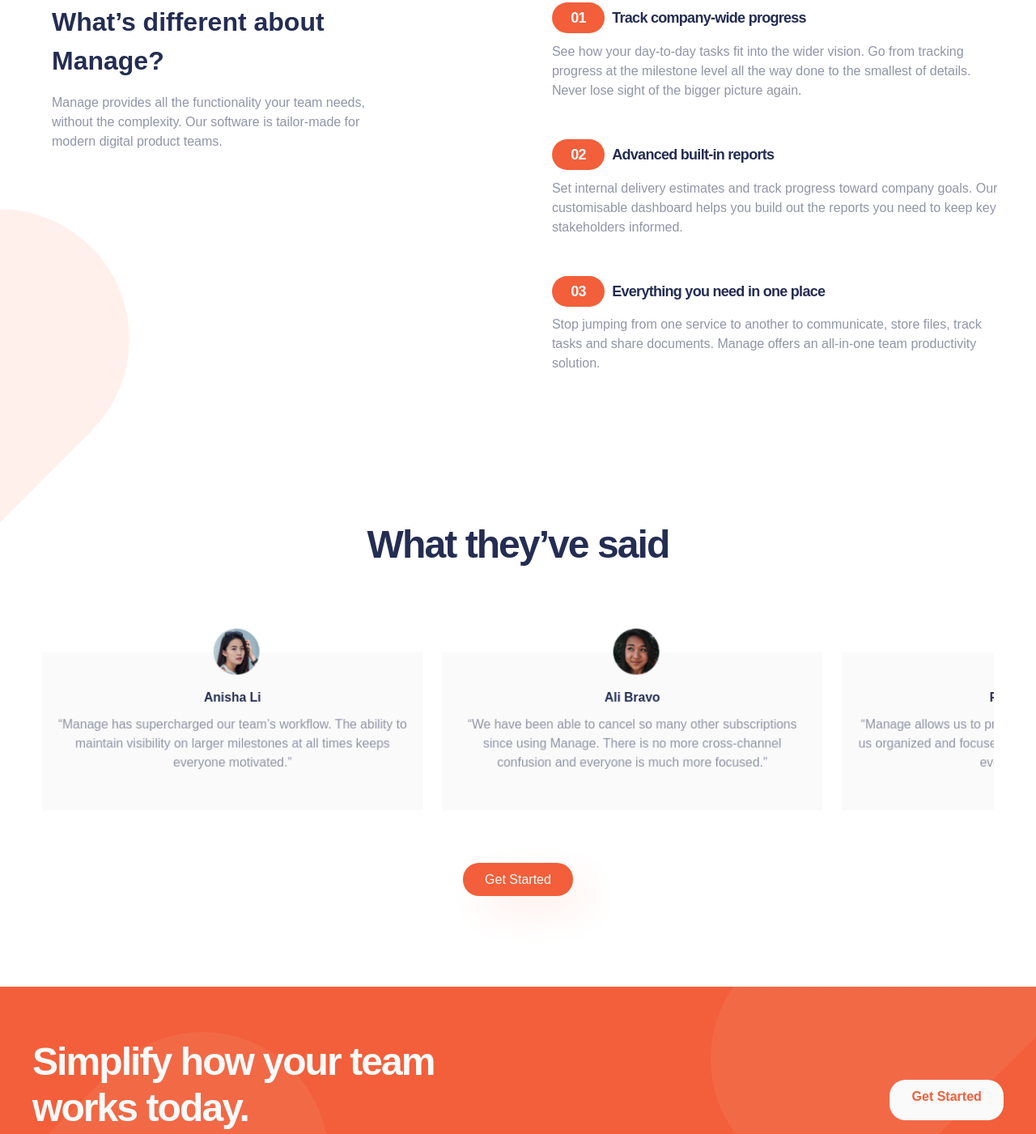
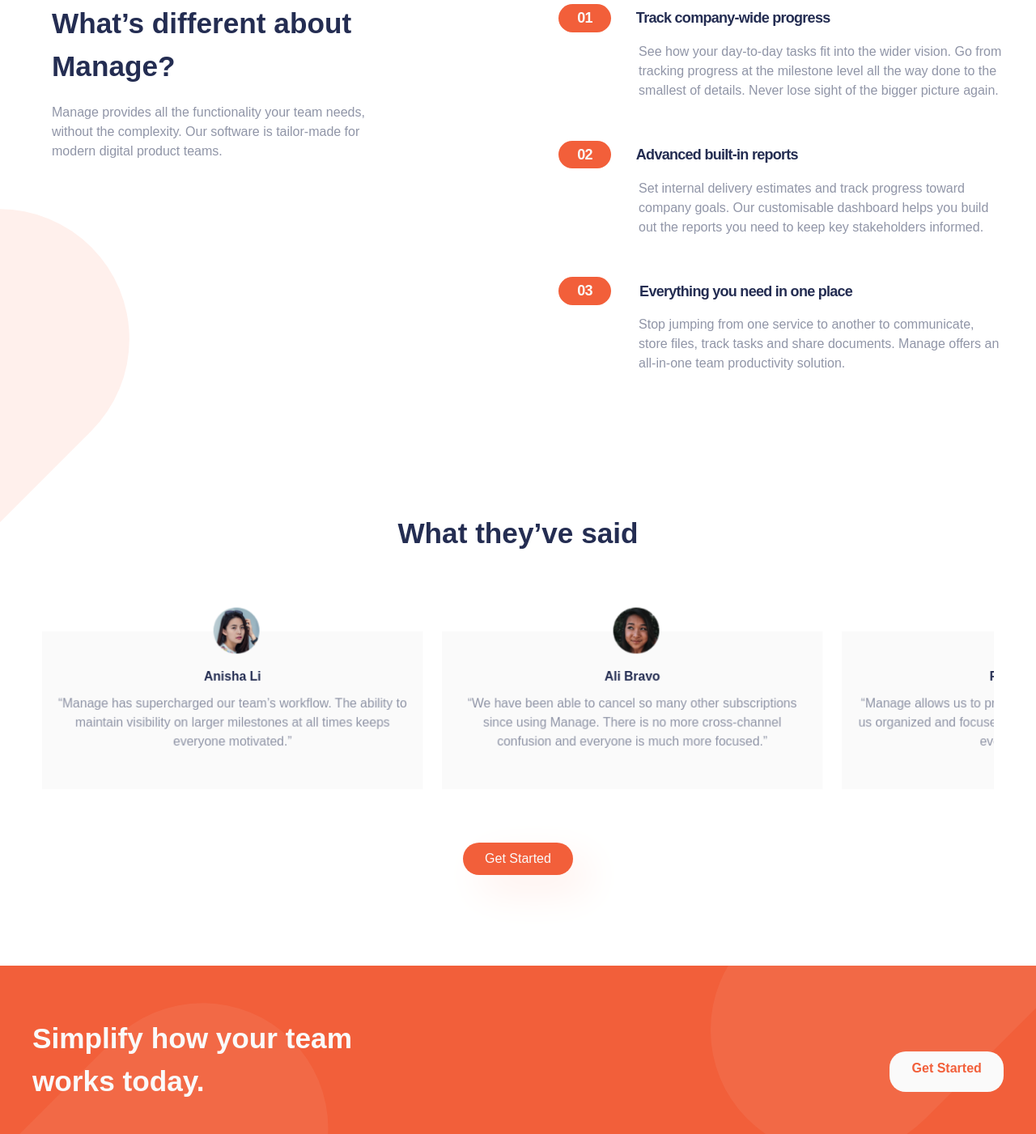
Before and after one commit to lookatme8/manage-landing-page, a plain HTML site: page index.html in a window 1280 px wide. Shown: the part 866-2267 px from the top of the page at 81% size. Drawn offline with Linux system fonts and the light colour scheme; a web font is replaced by a local one.

Commit message:
Add files via upload

```diff
--- a/index.html
+++ b/index.html
@@ -85,7 +85,7 @@
   </div>
 
   <div class="aboutCompany__item">
-  <h3> <span>03</span>Everything you need in one place</h3>
+    <h3><span>03</span> Everything you need in one place</h3>
   <p>Stop jumping from one service to another to communicate, store files,
   track tasks and share documents. Manage offers an all-in-one team
   productivity solution.</p>
@@ -95,7 +95,7 @@
 
 
 <section class="customerFeedback">
-  <h3 class="customerFeedback__h3">What they’ve said</h3>
+  <h2 class="customerFeedback__h3">What they’ve said</h2>
 
 
   <div class="customerFeedback__container">
@@ -141,7 +141,7 @@
 
   <section class="learnToday">
     <div class="learnToday__container">
-  <h3 class="learnToday__h3">Simplify how your team works today.</h3>
+  <h2 class="learnToday__h3">Simplify how your team works today.</h2>
   <a href="#" class="learnToday__link">Get Started</a>
 </div>
     </section>
--- a/stylesheet/styles.scss
+++ b/stylesheet/styles.scss
@@ -178,6 +178,8 @@ section{
 
             }
 
+
+
              &__container{
                  display: grid;
                  grid-template-rows: repeat(3, 1fr);
@@ -187,16 +189,20 @@ section{
                 padding: 0 0 0 1.5em;
 
 
-
+             &__item{
+                 display:flex;
+             }
 
 
              }
                 &__item span{
-                    padding: .5em 1.3em;
+                    padding: .4em 1.3em;
                     background-color: $primary-red;
                     border-radius: 20px;
                     color: $neutral-light-gray;
                     margin-right: .5em;
+
+
                 }
 
                 &__item h3{
@@ -309,7 +315,7 @@ section{
 
                 &__h3{
                     color: $neutral-light-gray;
-                    font-size: 3em;
+                    font-size: 2.2em;
                     margin-bottom: .8em;;
                 }
 
@@ -431,8 +437,8 @@ section{
     }
 
 
-    h3{
-        font-size: 3em;
+    h2{
+        font-size: 2.2em;
     }
 
     p{
@@ -587,14 +593,29 @@ section{
        position: relative;
 
 
+
         &__container h3{
             background: none;
+
         }
+
+        &__container p{
+            margin-left: 6.2em;
+            max-width: 75em;
+        }
+
+
 
         &__intro{
             text-align: left;
             margin-right: 10em;
         }
+
+        &__item span{
+            margin-right: 1.7em;
+        }
+
+
 
     }
 
@@ -690,9 +711,6 @@ section{
 
                     }
 
-                    &__link:hover{
-                            //
-                    }
 
                     &__h3{
                         max-width: 12em;
```
Also changed, not shown: stylesheet/styles.css, 1 other file.
